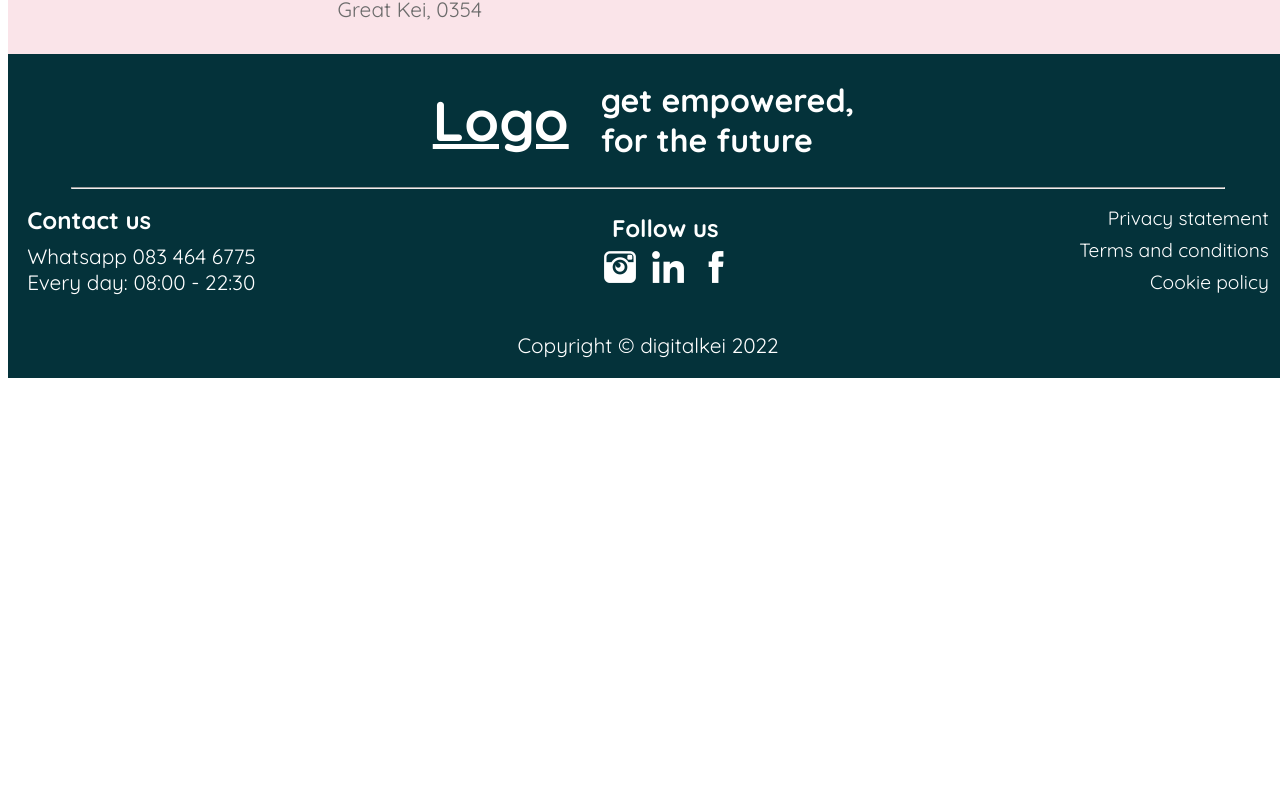
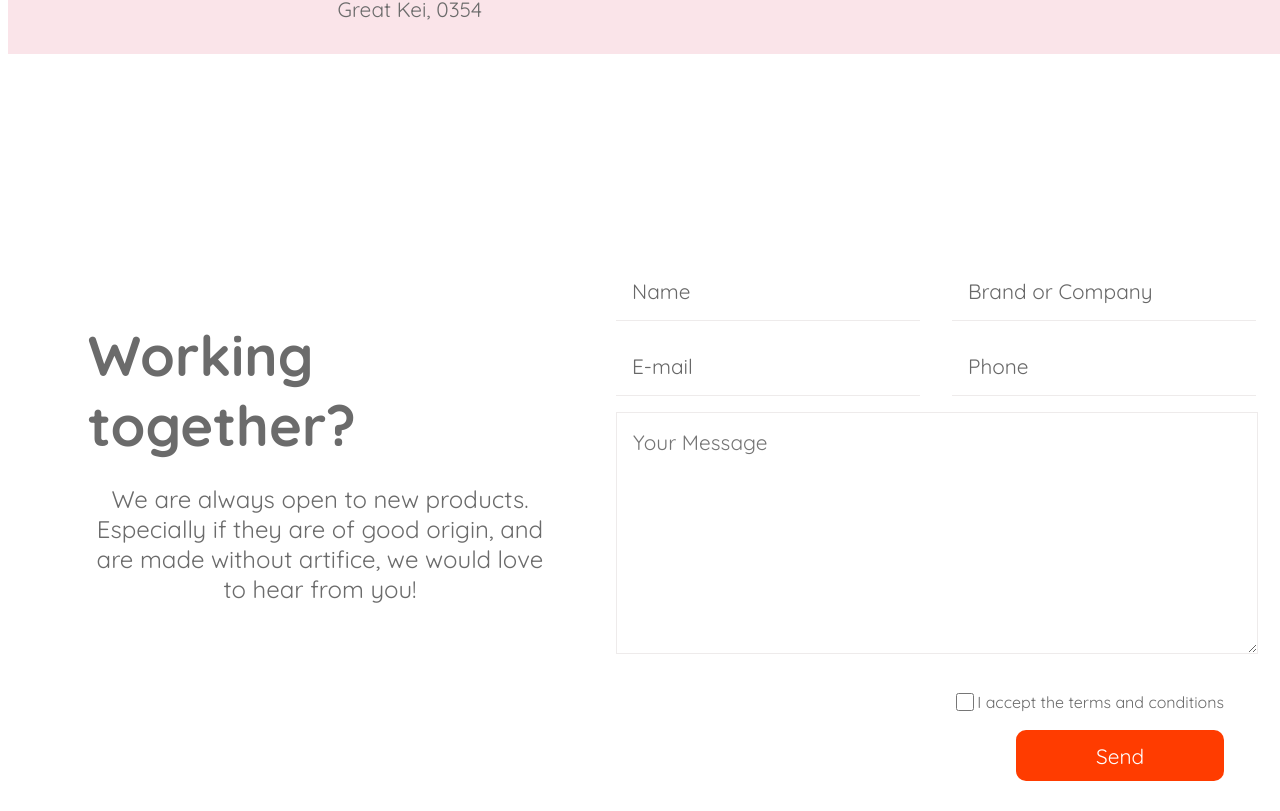
Before and after one commit to JonasKhoza/DigitalKei, a React (Create React App) app: page /contact in a window 1280 px wide. Shown: the part 729-1540 px from the top of the page. Before the commit the page ends 1107 px from the top, so only its background shows below. Built offline with nearby package versions, Linux system fonts and the light colour scheme.

Commit message:
added the remaining code of Contact page

```diff
--- a/src/components/contact/WorkingTogether.js
+++ b/src/components/contact/WorkingTogether.js
@@ -1,6 +1,7 @@
 import classes from "./styles/working_together.module.css";
 
 function WorkingTogether() {
+  return (
     <section className={classes.working_together}>
       <div className={classes.statement}>
         <h1>Working together?</h1>
@@ -9,25 +10,62 @@ function WorkingTogether() {
           origin, and are made without artifice, we would love to hear from you!
         </p>
       </div>
-    <div className={classes.form_container}>
+      <div className={classes.contact_form_container}>
+        <div className={classes.contact_container}>
           <form>
-        <div>
-          <input type="text" placeholder="Name" />
-          <input type="text" placeholder="Brand or Company" />
+            <div className={classes.inputs}>
+              <div className={classes.inputs_container}>
+                <input
+                  type="text"
+                  name="fullname"
+                  placeholder="Name"
+                  required
+                />
+                <input
+                  type="text"
+                  name="company"
+                  placeholder="Brand or Company"
+                  required
+                />
               </div>
-        <div>
-          <input type="email" placeholder="E-mail" />
-          <input type="tel" placeholder="Phone" />
+              <div className={classes.inputs_container}>
+                <input
+                  type="email"
+                  name="email"
+                  placeholder="E-mail"
+                  required
+                />
+                <input type="tel" name="phone" placeholder="Phone" required />
               </div>
-        <div>
-          <textarea rows="8" placeholder="Your Message"></textarea>
+            </div>
+            <div className="textarea">
+              <textarea
+                id="message"
+                name="message"
+                rows="8"
+                placeholder="Your Message"
+                required
+              ></textarea>
             </div>
             <div className={classes.form_actions}>
+              {" "}
+              <label>
+                <input
+                  type="checkbox"
+                  name="terms_conditions"
+                  className={classes.terms_conditions}
+                />
+                I accept the terms and conditions
+              </label>
+              <div>
                 <button>Send</button>
+              </div>
             </div>
           </form>
         </div>
-  </section>;
+      </div>
+    </section>
+  );
 }
 
 export default WorkingTogether;
--- a/src/components/contact/styles/working_together.module.css
+++ b/src/components/contact/styles/working_together.module.css
@@ -0,0 +1,239 @@
+.working_together {
+  padding: 0;
+  padding-top: 5rem;
+  padding-left: 5rem;
+  margin: 0;
+  display: flex;
+  justify-content: space-around;
+  gap: 2rem;
+  color: rgb(107, 107, 107);
+}
+
+.statement {
+  padding: 0;
+  margin: 0;
+
+  display: flex;
+  flex-direction: column;
+  justify-content: center;
+  align-items: center;
+}
+
+.statement h1 {
+  width: 100%;
+  padding: 0;
+  margin: 0;
+  font-size: 3.5rem;
+}
+
+.statement p {
+  width: 100%;
+  text-align: center;
+  font-size: var(--size4);
+}
+
+.contact_form_container {
+  width: 100%;
+}
+
+.content_container {
+  width: 100%;
+  margin: 0 auto;
+
+  position: relative;
+}
+
+.contact_container {
+  width: 40rem;
+
+  background-color: transparent;
+  margin-top: var(--size);
+  padding: 6rem var(--size) var(--size) var(--size);
+
+  display: flex;
+  flex-direction: column;
+  justify-content: center;
+  align-items: center;
+}
+
+.contact_container .contact_us {
+  width: 100%;
+  display: flex;
+  justify-content: center;
+  align-items: center;
+  gap: var(--size-large1);
+  margin-bottom: var(--size-4);
+}
+
+.contact_container .contact_us p {
+  font: inherit;
+  font-size: var(--size3);
+  display: flex;
+  justify-content: center;
+  align-items: center;
+  gap: var(--size);
+}
+
+.contact_container .contact_us .icon {
+  font-size: var(--size-large);
+}
+
+.contact_container form {
+  width: 100%;
+}
+
+.contact_container form .inputs {
+  width: 100%;
+  display: flex;
+  flex-direction: column;
+  gap: 1rem;
+  margin-bottom: var(--size2);
+}
+
+.contact_container form .inputs .inputs_container {
+  display: flex;
+  gap: var(--size);
+}
+
+.contact_container form .inputs input {
+  width: 100%;
+  padding: var(--size2);
+  font-size: 1.2rem;
+  border: none;
+  font: inherit;
+  font-size: 1.3rem;
+  border-bottom: 1px solid rgb(238, 235, 235);
+}
+
+.contact_container form .inputs input:focus {
+  outline: none;
+}
+
+.contact_container form .inputs input::placeholder {
+  color: var(--fourth-gray);
+}
+
+.contact_container form textarea {
+  width: 95%;
+  font: inherit;
+  border: 1px solid rgb(238, 235, 235);
+  padding: var(--size2);
+  font-size: var(--size3);
+  resize: vertical;
+}
+
+.contact_container form textarea:focus {
+  outline: none;
+}
+
+.contact_container label {
+  display: flex;
+  justify-content: flex-end;
+  align-items: center;
+}
+
+.contact_container .terms_conditions {
+  width: 18px;
+  height: 18px;
+  margin-right: 0.2rem;
+  cursor: pointer;
+}
+
+.contact_container .form_actions {
+  display: flex;
+  flex-direction: column;
+  justify-content: flex-end;
+  align-items: flex-end;
+  gap: 1rem;
+  margin-top: var(--size);
+  padding-right: 2rem;
+}
+
+.contact_container .form_actions button {
+  background-color: rgb(255, 60, 0);
+  color: var(--white);
+  padding: var(--size1) 5rem;
+  font: inherit;
+  font-size: var(--size3);
+  text-align: center;
+  border: none;
+  border-radius: 10px;
+  transition: 0.3s;
+  cursor: pointer;
+}
+
+.contact_container .form_actions button:hover {
+  background-color: var(--blue2);
+}
+
+@media screen and (max-width: 1024px) {
+  .become_part h1 {
+    font-size: 2.3rem;
+  }
+
+  .become_part p {
+    font-size: var(--size3);
+  }
+}
+
+@media screen and (max-width: 900px) {
+  .become_part .contact_container {
+    width: 40rem;
+    float: right;
+    margin-right: 1.5rem;
+  }
+}
+
+@media screen and (max-width: 768px) {
+  .become_part h1 {
+    font-size: 2.1rem;
+  }
+
+  .become_part p {
+    font-size: 1.2rem;
+  }
+
+  .become_part .contact_container {
+    width: 95%;
+    padding-left: 0;
+    padding-right: 0;
+    margin: 0 auto;
+    float: none;
+  }
+
+  .become_part .contact_container {
+    border-top-left-radius: 80px;
+    border-top-right-radius: 80px;
+  }
+
+  .become_part .contact_container .contact_us {
+    justify-content: flex-start;
+    align-items: flex-start;
+    gap: var(--size3);
+  }
+
+  .become_part .contact_container form .inputs {
+    margin-top: 1rem;
+  }
+
+  .become_part .contact_container form .inputs .inputs_container {
+    flex-direction: column;
+    justify-content: center;
+    align-items: center;
+    padding: 0 2rem;
+  }
+  .become_part .contact_container form .textarea {
+    display: flex;
+    justify-content: center;
+    align-items: center;
+    padding: 0.5rem 1rem;
+  }
+
+  .become_part .contact_container .contact_us p {
+    gap: var(--size1);
+  }
+
+  .become_part .contact_container .contact_us .icon {
+    font-size: var(--size);
+  }
+}
--- a/src/components/home-components/styles/contact.css
+++ b/src/components/home-components/styles/contact.css
@@ -82,6 +82,7 @@
 
 .become_part .contact_container form {
   width: 100%;
+
 }
 
 .become_part .contact_container form .inputs {
--- a/src/pages/Contact.js
+++ b/src/pages/Contact.js
@@ -1,9 +1,11 @@
 import React from "react";
 import SocialMedia from "../components/contact/SocialMedia";
+import WorkingTogether from "../components/contact/WorkingTogether";
 function Contact() {
   return (
     <React.Fragment>
       <SocialMedia />
+      <WorkingTogether />
     </React.Fragment>
   );
 }
```
Lines whose indentation alone changed are shown as unchanged.
